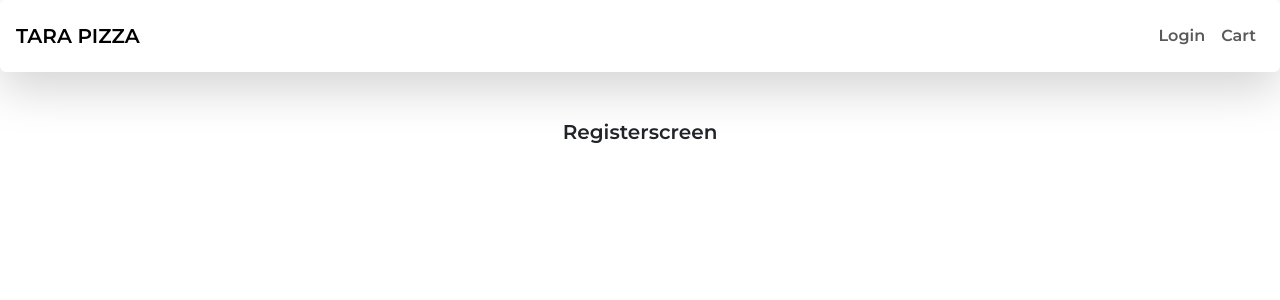
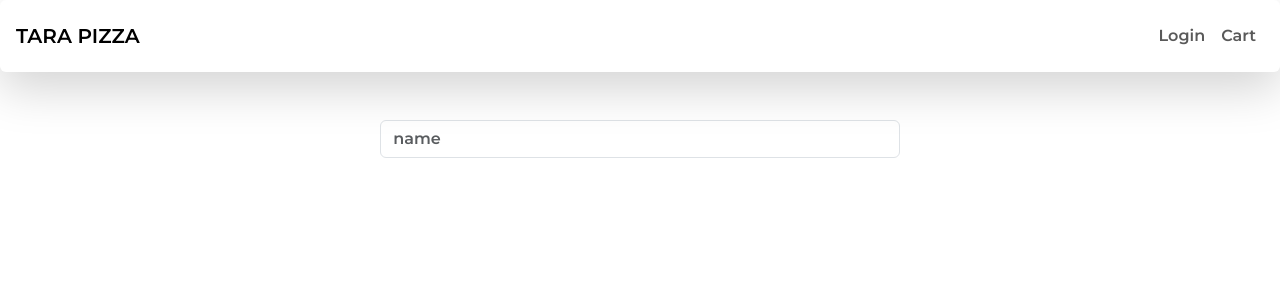
Before and after one commit to nayanatara07/Pizza-Delivery-Application, a React (Create React App) app in the folder client/: page /register in a window 1280 px wide. Shown: the top 300 px of the page. Built offline with nearby package versions, Linux system fonts and the light colour scheme.

Commit message:
intial creation of register screen

```diff
--- a/client/src/screens/Registerscreen.js
+++ b/client/src/screens/Registerscreen.js
@@ -3,7 +3,14 @@ import React from 'react'
 export default function Registerscreen() {
   return (
     <div>
-        <h1>Registerscreen</h1>
+        <div className="row justify-content-center">
+          <div className = "col-md-5">
+
+            <div>
+              <input type="text" placeholder="name" className="form-control"/>
+            </div>
+          </div>
+        </div>
     </div>
   )
 }
```
